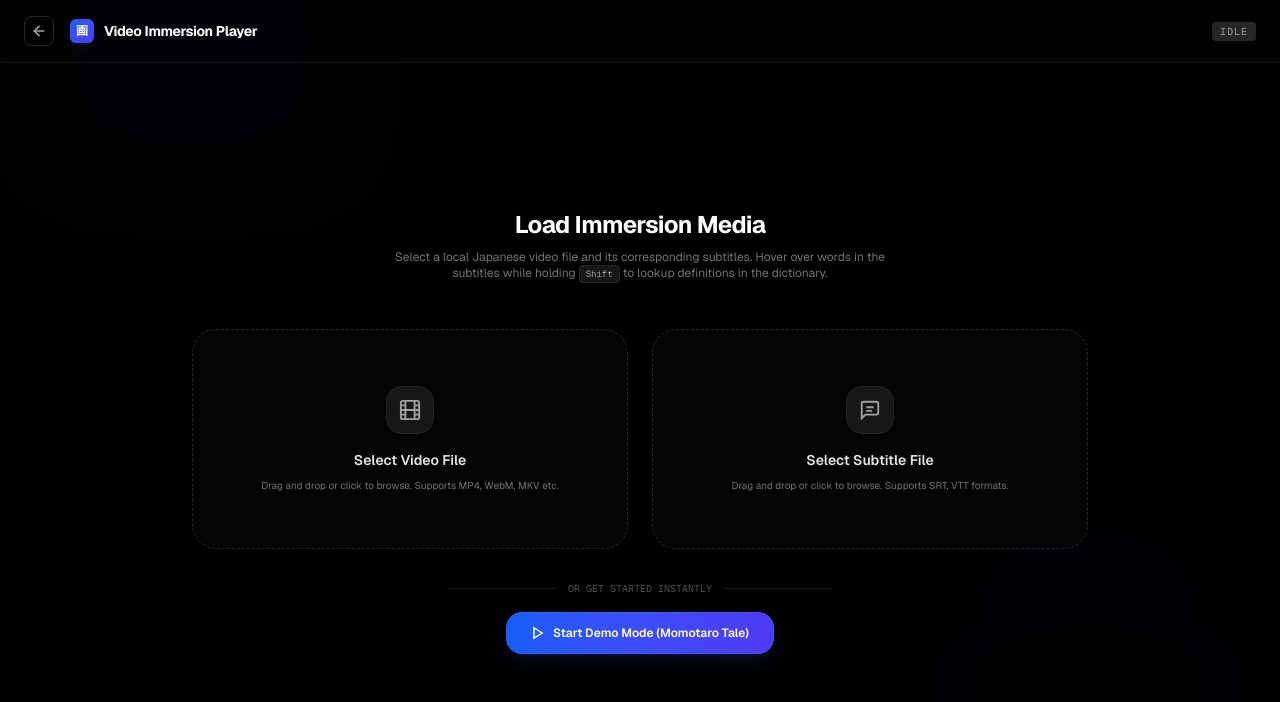
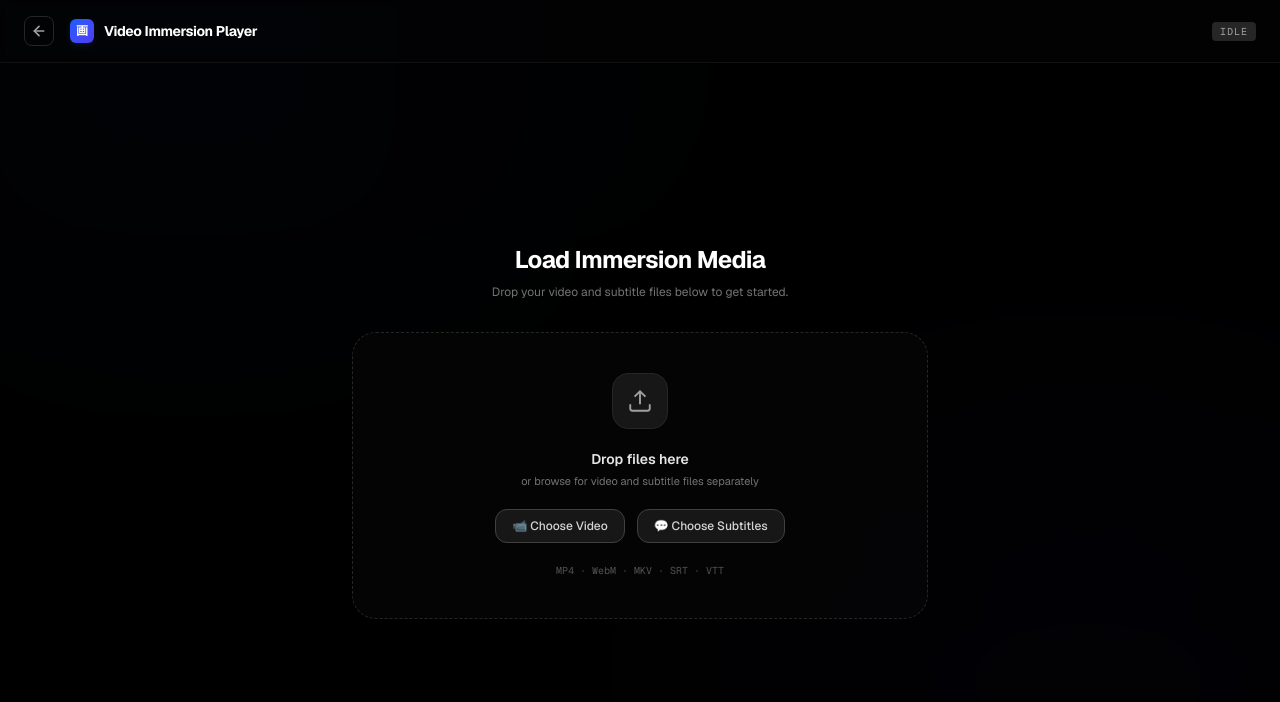
Before and after one commit to JanLancelot/japan-os, a Next.js app: page /video-player in a window 1280 px wide. Shown: the top 702 px of the page. Built offline with nearby package versions, Linux system fonts and the light colour scheme; a web font is replaced by a local one.

Commit message:
Remove demo on video player

```diff
--- a/src/features/video-player/components/VideoPlayerDashboard.tsx
+++ b/src/features/video-player/components/VideoPlayerDashboard.tsx
@@ -43,8 +43,6 @@ export function VideoPlayerDashboard() {
   const [isSidebarOpen, setIsSidebarOpen] = useState(true);
   const [searchQuery, setSearchQuery] = useState("");
 
-  // Demo mode
-  const [isDemoMode, setIsDemoMode] = useState(false);
 
   // Refs
   const videoRef = useRef<HTMLVideoElement>(null);
@@ -241,7 +239,6 @@ export function VideoPlayerDashboard() {
       URL.revokeObjectURL(videoUrl);
     }
     setVideoFile(file);
-    setIsDemoMode(false);
     const url = URL.createObjectURL(file);
     setVideoUrl(url);
     setIsPlaying(false);
@@ -256,7 +253,6 @@ export function VideoPlayerDashboard() {
   // Handle Subtitle file load
   const handleSubtitleFileChange = (file: File) => {
     setSubtitleFile(file);
-    setIsDemoMode(false);
     const reader = new FileReader();
     reader.onload = (e) => {
       const text = e.target?.result as string;
@@ -267,39 +263,6 @@ export function VideoPlayerDashboard() {
       }
     };
     reader.readAsText(file);
-  };
-
-  // Launch Demo Mode
-  const handleStartDemo = () => {
-    setIsDemoMode(true);
-    setVideoFile(null);
-    setSubtitleFile(null);
-    // Use public demo video URL
-    setVideoUrl("https://commondatastorage.googleapis.com/gtv-videos-bucket/sample/BigBuckBunny.mp4");
-
-    // Japanese tale "Momotaro" demo subs mapped to early parts of Big Buck Bunny
-    const DEMO_SUBTITLES: SubtitleCue[] = [
-      { id: "1", startTime: 1.0, endTime: 5.0, text: "昔々、あるところに、おじいさんとおばあさんが住んでいました。" },
-      { id: "2", startTime: 6.0, endTime: 11.0, text: "おじいさんは山へ芝刈りに、おばあさんは川へ洗濯に行きました。" },
-      { id: "3", startTime: 12.0, endTime: 17.0, text: "おばあさんが川で洗濯をしていると、大きな桃が流れてきました。" },
-      { id: "4", startTime: 18.0, endTime: 22.0, text: "「おや、これは大きな桃だこと。持って帰っておじいさんと食べましょう」" },
-      { id: "5", startTime: 23.0, endTime: 28.0, text: "おばあさんが桃を家に持ち帰ると、桃の中から元気な男の子が生まれました。" },
-      { id: "6", startTime: 29.0, endTime: 34.0, text: "二人は大喜びで、男の子を「桃太郎」と名付けました。" },
-      { id: "7", startTime: 35.0, endTime: 40.0, text: "桃太郎はどんどん大きくなり、力持ちで優しい男の子に育ちました。" },
-      { id: "8", startTime: 41.0, endTime: 46.0, text: "ある日、桃太郎は村を荒らす鬼を退治するため、鬼ヶ島へ行くことを決意しました。" },
-      { id: "9", startTime: 47.0, endTime: 52.0, text: "おばあさんは美味しいきびだんごを作って、桃太郎に持たせました。" },
-      { id: "10", startTime: 53.0, endTime: 58.0, text: "旅の途中で、犬、猿、キジに出会い、きびだんごを分けてあげて仲間になりました。" },
-      { id: "11", startTime: 59.0, endTime: 65.0, text: "みんなで力を合わせて鬼の城に乗り込み、鬼たちを見事に退治しました。" },
-      { id: "12", startTime: 66.0, endTime: 72.0, text: "鬼から宝物を取り戻した桃太郎たちは、元気に村へ帰り、幸せに暮らしました。" }
-    ];
-    setSubtitles(DEMO_SUBTITLES);
-    setIsPlaying(false);
-    setCurrentTime(0);
-    setCurrentSubtitleIndex(-1);
-    setAudioTracks([]);
-    setActiveAudioTrackIndex(0);
-    setTextTracks([]);
-    setActiveTextTrackIndex(-1);
   };
 
   // Monitor video playback time update
@@ -377,23 +340,6 @@ export function VideoPlayerDashboard() {
           }
         };
         reader.readAsText(subtitleFile);
-      } else if (isDemoMode) {
-        // Japanese tale "Momotaro" demo subs mapped to early parts of Big Buck Bunny
-        const DEMO_SUBTITLES: SubtitleCue[] = [
-          { id: "1", startTime: 1.0, endTime: 5.0, text: "昔々、あるところに、おじいさんとおばあさんが住んでいました。" },
-          { id: "2", startTime: 6.0, endTime: 11.0, text: "おじいさんは山へ芝刈りに、おばあさんは川へ洗濯に行きました。" },
-          { id: "3", startTime: 12.0, endTime: 17.0, text: "おばあさんが川で洗濯をしていると、大きな桃が流れてきました。" },
-          { id: "4", startTime: 18.0, endTime: 22.0, text: "「おや、これは大きな桃だこと。持って帰っておじいさんと食べましょう」" },
-          { id: "5", startTime: 23.0, endTime: 28.0, text: "おばあさんが桃を家に持ち帰ると、桃の中から元気な男の子が生まれました。" },
-          { id: "6", startTime: 29.0, endTime: 34.0, text: "二人は大喜びで、男の子を「桃太郎」と名付けました。" },
-          { id: "7", startTime: 35.0, endTime: 40.0, text: "桃太郎はどんどん大きくなり、力持ちで優しい男の子に育ちました。" },
-          { id: "8", startTime: 41.0, endTime: 46.0, text: "ある日、桃太郎は村を荒らす鬼を退治するため、鬼ヶ島へ行くことを決意しました。" },
-          { id: "9", startTime: 47.0, endTime: 52.0, text: "おばあさんは美味しいきびだんごを作って、桃太郎に持たせました。" },
-          { id: "10", startTime: 53.0, endTime: 58.0, text: "旅の途中で、犬、猿、キジに出会い、きびだんごを分けてあげて仲間になりました。" },
-          { id: "11", startTime: 59.0, endTime: 65.0, text: "みんなで力を合わせて鬼の城に乗り込み、鬼たちを見事に退治しました。" },
-          { id: "12", startTime: 66.0, endTime: 72.0, text: "鬼から宝物を取り戻した桃太郎たちは、元気に村へ帰り、幸せに暮らしました。" }
-        ];
-        setSubtitles(DEMO_SUBTITLES);
       } else {
         setSubtitles([]);
       }
@@ -728,125 +674,100 @@ export function VideoPlayerDashboard() {
         {/* Main Workspace for upload */}
         <div className="flex-1 flex overflow-hidden relative">
           <div className="flex-1 flex flex-col p-6 overflow-y-auto min-w-0 relative gap-6">
-            <div className="flex-1 flex flex-col justify-center items-center max-w-4xl w-full mx-auto gap-8 py-10 z-10">
+            <div className="flex-1 flex flex-col justify-center items-center max-w-xl w-full mx-auto gap-6 py-10 z-10">
 
-              <div className="text-center max-w-lg mb-4">
+              <div className="text-center mb-2">
                 <h2 className="text-2xl font-bold tracking-tight text-white">Load Immersion Media</h2>
                 <p className="text-xs text-neutral-500 mt-2">
-                  Select a local Japanese video file and its corresponding subtitles. Hover over words in the subtitles while holding <kbd className="px-1.5 py-0.5 bg-neutral-900 border border-neutral-800 rounded text-[9px] font-mono text-neutral-400">Shift</kbd> to lookup definitions in the dictionary.
+                  Drop your video and subtitle files below to get started.
                 </p>
               </div>
 
-              <div className="grid md:grid-cols-2 gap-6 w-full">
-                {/* Video Dropzone */}
+              {/* Unified Drop Zone */}
               <div
-                  onDragOver={(e) => {
-                    e.preventDefault();
-                    setIsDragOverVideo(true);
-                  }}
+                onDragOver={(e) => { e.preventDefault(); setIsDragOverVideo(true); }}
                 onDragLeave={() => setIsDragOverVideo(false)}
                 onDrop={(e) => {
                   e.preventDefault();
                   setIsDragOverVideo(false);
                   const files = e.dataTransfer.files;
-                    if (files.length > 0 && files[0].type.startsWith("video/")) {
-                      handleVideoFileChange(files[0]);
+                  for (let i = 0; i < files.length; i++) {
+                    const file = files[i];
+                    if (file.type.startsWith("video/")) handleVideoFileChange(file);
+                    else if (file.name.endsWith(".srt") || file.name.endsWith(".vtt")) handleSubtitleFileChange(file);
                   }
                 }}
-                  className={`border border-dashed rounded-3xl p-8 bg-neutral-950/40 text-center backdrop-blur-sm relative overflow-hidden group transition duration-300 flex flex-col justify-center items-center h-[220px] ${
-                    isDragOverVideo ? "border-blue-500 bg-blue-500/5 shadow-[0_0_20px_rgba(59,130,246,0.1)]" : "border-neutral-800 hover:border-neutral-700"
+                className={`border border-dashed rounded-3xl p-10 bg-neutral-950/40 text-center backdrop-blur-sm relative overflow-hidden transition duration-300 flex flex-col justify-center items-center w-full gap-5 ${
+                  isDragOverVideo
+                    ? "border-blue-500 bg-blue-500/5 shadow-[0_0_30px_rgba(59,130,246,0.1)]"
+                    : "border-neutral-800 hover:border-neutral-700"
                 }`}
               >
+                {/* Hidden file inputs */}
                 <input
+                  id="video-file-input"
                   type="file"
                   accept="video/*"
-                    onChange={(e) => {
-                      const file = e.target.files?.[0];
-                      if (file) handleVideoFileChange(file);
-                    }}
-                    className="absolute inset-0 opacity-0 cursor-pointer"
+                  className="hidden"
+                  onChange={(e) => { const f = e.target.files?.[0]; if (f) handleVideoFileChange(f); }}
                 />
-                  <div className="w-12 h-12 rounded-2xl bg-neutral-900 border border-neutral-800 flex items-center justify-center text-neutral-400 group-hover:scale-105 transition-transform mb-4">
-                    <svg xmlns="http://www.w3.org/2000/svg" width="22" height="22" viewBox="0 0 24 24" fill="none" stroke="currentColor" strokeWidth="2">
-                      <rect x="2" y="2" width="20" height="20" rx="2.18" ry="2.18"></rect>
-                      <line x1="7" y1="2" x2="7" y2="22"></line>
-                      <line x1="17" y1="2" x2="17" y2="22"></line>
-                      <line x1="2" y1="12" x2="22" y2="12"></line>
-                      <line x1="2" y1="7" x2="7" y2="7"></line>
-                      <line x1="2" y1="17" x2="7" y2="17"></line>
-                      <line x1="17" y1="17" x2="22" y2="17"></line>
-                      <line x1="17" y1="7" x2="22" y2="7"></line>
+                <input
+                  id="subtitle-file-input"
+                  type="file"
+                  accept=".srt,.vtt"
+                  className="hidden"
+                  onChange={(e) => { const f = e.target.files?.[0]; if (f) handleSubtitleFileChange(f); }}
+                />
+
+                {/* Upload icon */}
+                <div className={`w-14 h-14 rounded-2xl border flex items-center justify-center transition ${isDragOverVideo ? "bg-blue-950/40 border-blue-800 text-blue-400" : "bg-neutral-900 border-neutral-800 text-neutral-400"}`}>
+                  <svg xmlns="http://www.w3.org/2000/svg" width="26" height="26" viewBox="0 0 24 24" fill="none" stroke="currentColor" strokeWidth="1.75">
+                    <path d="M21 15v4a2 2 0 0 1-2 2H5a2 2 0 0 1-2-2v-4" />
+                    <polyline points="17 8 12 3 7 8" />
+                    <line x1="12" y1="3" x2="12" y2="15" />
                   </svg>
                 </div>
-                  <h3 className="text-sm font-semibold text-neutral-200">
-                    Select Video File
-                  </h3>
-                  <p className="text-[10px] text-neutral-500 mt-2">
-                    Drag and drop or click to browse. Supports MP4, WebM, MKV etc.
-                  </p>
+
+                <div>
+                  <p className="text-sm font-semibold text-neutral-200">Drop files here</p>
+                  <p className="text-[11px] text-neutral-500 mt-1">or browse for video and subtitle files separately</p>
                 </div>
 
-                {/* Subtitles Dropzone */}
-                <div
-                  onDragOver={(e) => {
-                    e.preventDefault();
-                    setIsDragOverSubs(true);
-                  }}
-                  onDragLeave={() => setIsDragOverSubs(false)}
-                  onDrop={(e) => {
-                    e.preventDefault();
-                    setIsDragOverSubs(false);
-                    const files = e.dataTransfer.files;
-                    if (files.length > 0) {
-                      handleSubtitleFileChange(files[0]);
-                    }
-                  }}
-                  className={`border border-dashed rounded-3xl p-8 bg-neutral-950/40 text-center backdrop-blur-sm relative overflow-hidden group transition duration-300 flex flex-col justify-center items-center h-[220px] ${
-                    isDragOverSubs ? "border-indigo-500 bg-indigo-500/5 shadow-[0_0_20px_rgba(99,102,241,0.1)]" : "border-neutral-800 hover:border-neutral-700"
+                {/* Browse buttons */}
+                <div className="flex items-center gap-3">
+                  <button
+                    onClick={() => document.getElementById("video-file-input")?.click()}
+                    className={`px-4 py-2 rounded-xl text-xs font-medium border transition cursor-pointer ${
+                      videoFile
+                        ? "bg-blue-950/40 border-blue-800/60 text-blue-300"
+                        : "bg-neutral-900 border-neutral-700 text-neutral-300 hover:border-neutral-600 hover:text-white"
                     }`}
                   >
-                  <input
-                    type="file"
-                    accept=".srt,.vtt"
-                    onChange={(e) => {
-                      const file = e.target.files?.[0];
-                      if (file) handleSubtitleFileChange(file);
-                    }}
-                    className="absolute inset-0 opacity-0 cursor-pointer"
-                  />
-                  <div className="w-12 h-12 rounded-2xl bg-neutral-900 border border-neutral-800 flex items-center justify-center text-neutral-400 group-hover:scale-105 transition-transform mb-4">
-                    <svg xmlns="http://www.w3.org/2000/svg" width="22" height="22" viewBox="0 0 24 24" fill="none" stroke="currentColor" strokeWidth="2">
-                      <path d="M21 15a2 2 0 0 1-2 2H7l-4 4V5a2 2 0 0 1 2-2h14a2 2 0 0 1 2 2z"></path>
-                      <line x1="8" y1="9" x2="16" y2="9"></line>
-                      <line x1="8" y1="13" x2="14" y2="13"></line>
-                    </svg>
-                  </div>
-                  <h3 className="text-sm font-semibold text-neutral-200">
-                    Select Subtitle File
-                  </h3>
-                  <p className="text-[10px] text-neutral-500 mt-2">
-                    Drag and drop or click to browse. Supports SRT, VTT formats.
-                  </p>
-                </div>
+                    {videoFile ? (
+                      <span className="flex items-center gap-1.5">
+                        <svg xmlns="http://www.w3.org/2000/svg" width="11" height="11" viewBox="0 0 24 24" fill="none" stroke="currentColor" strokeWidth="2.5"><polyline points="20 6 9 17 4 12"/></svg>
+                        {videoFile.name.length > 22 ? videoFile.name.slice(0, 22) + "…" : videoFile.name}
+                      </span>
+                    ) : "📹 Choose Video"}
+                  </button>
+                  <button
+                    onClick={() => document.getElementById("subtitle-file-input")?.click()}
+                    className={`px-4 py-2 rounded-xl text-xs font-medium border transition cursor-pointer ${
+                      subtitleFile
+                        ? "bg-indigo-950/40 border-indigo-800/60 text-indigo-300"
+                        : "bg-neutral-900 border-neutral-700 text-neutral-300 hover:border-neutral-600 hover:text-white"
+                    }`}
+                  >
+                    {subtitleFile ? (
+                      <span className="flex items-center gap-1.5">
+                        <svg xmlns="http://www.w3.org/2000/svg" width="11" height="11" viewBox="0 0 24 24" fill="none" stroke="currentColor" strokeWidth="2.5"><polyline points="20 6 9 17 4 12"/></svg>
+                        {subtitleFile.name.length > 22 ? subtitleFile.name.slice(0, 22) + "…" : subtitleFile.name}
+                      </span>
+                    ) : "💬 Choose Subtitles"}
+                  </button>
                 </div>
 
-              {/* Demo Mode trigger */}
-              <div className="flex flex-col items-center gap-4 w-full">
-                <div className="flex items-center gap-3 w-full max-w-sm">
-                  <div className="h-px bg-neutral-900 flex-1" />
-                  <span className="text-[10px] font-mono text-neutral-600 uppercase">or get started instantly</span>
-                  <div className="h-px bg-neutral-900 flex-1" />
-                </div>
-
-                <button
-                  onClick={handleStartDemo}
-                  className="px-6 py-3 rounded-2xl bg-gradient-to-r from-blue-600 to-indigo-600 hover:from-blue-500 hover:to-indigo-500 text-white text-xs font-semibold shadow-lg shadow-blue-500/10 hover:shadow-blue-500/20 active:scale-98 transition flex items-center gap-2 cursor-pointer border border-blue-500/30"
-                >
-                  <svg xmlns="http://www.w3.org/2000/svg" width="14" height="14" viewBox="0 0 24 24" fill="none" stroke="currentColor" strokeWidth="2.5">
-                    <polygon points="5 3 19 12 5 21 5 3"></polygon>
-                  </svg>
-                  Start Demo Mode (Momotaro Tale)
-                </button>
+                <p className="text-[10px] text-neutral-600 font-mono">MP4 · WebM · MKV · SRT · VTT</p>
               </div>
 
             </div>
@@ -935,7 +856,7 @@ export function VideoPlayerDashboard() {
             <h1 className="font-bold text-sm tracking-tight text-white">Video Immersion Player</h1>
           </div>
           <span className="text-[11px] text-neutral-400 truncate max-w-[200px] sm:max-w-[320px] font-semibold bg-neutral-900/60 border border-neutral-850 rounded-xl px-3 py-1 backdrop-blur-sm">
-            {isDemoMode ? "BigBuckBunny.mp4" : videoFile?.name}
+            {videoFile?.name}
           </span>
         </div>
 
@@ -966,7 +887,7 @@ export function VideoPlayerDashboard() {
           </label>
           <div className="h-4 w-px bg-neutral-800 mx-1" />
           <span className="text-[10px] font-mono tracking-widest text-neutral-550 uppercase">
-            {isDemoMode ? "Demo Loaded" : "Active Media"}
+            Active Media
           </span>
         </div>
       </header>
```
Lines whose indentation alone changed are shown as unchanged.
